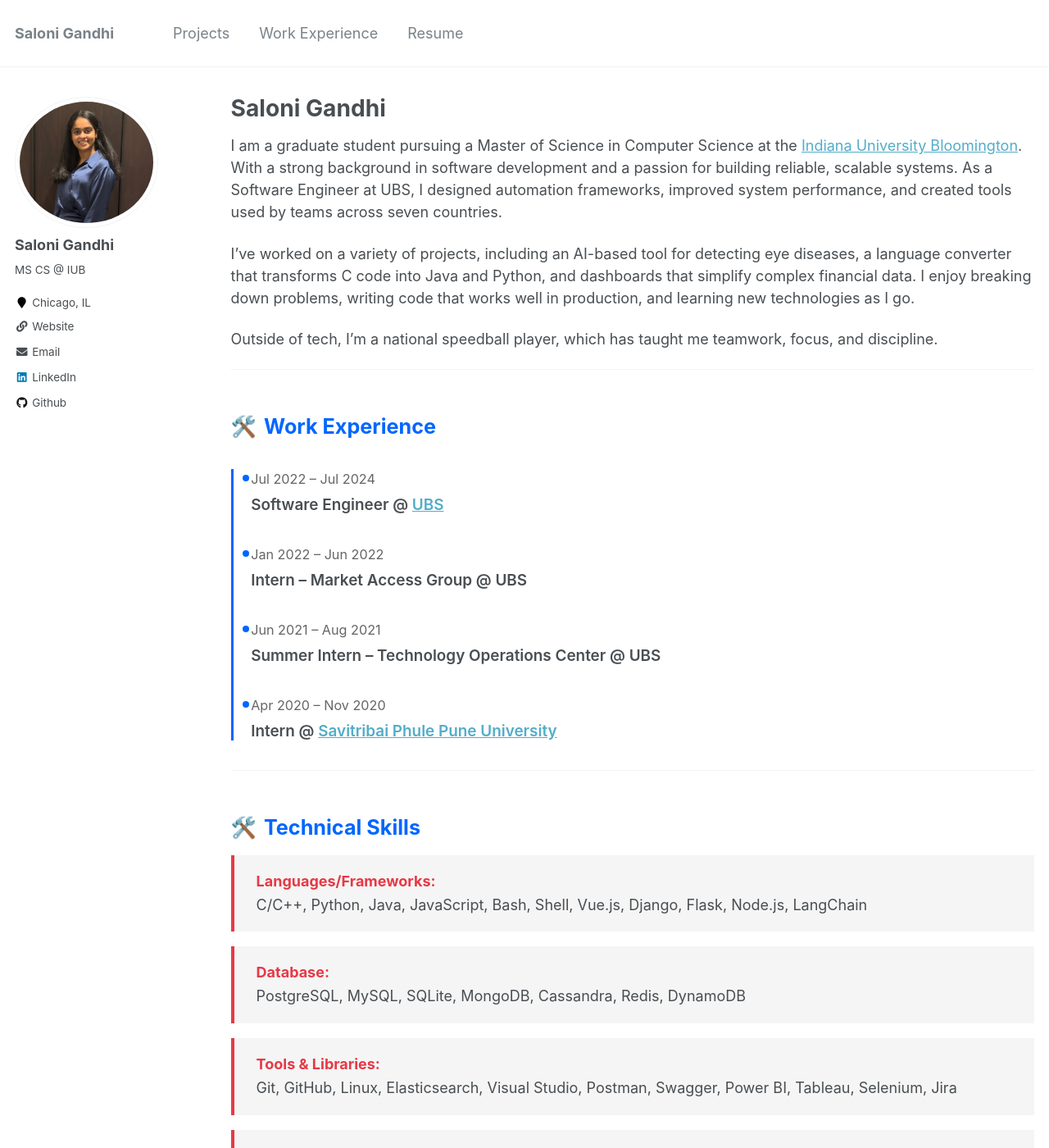
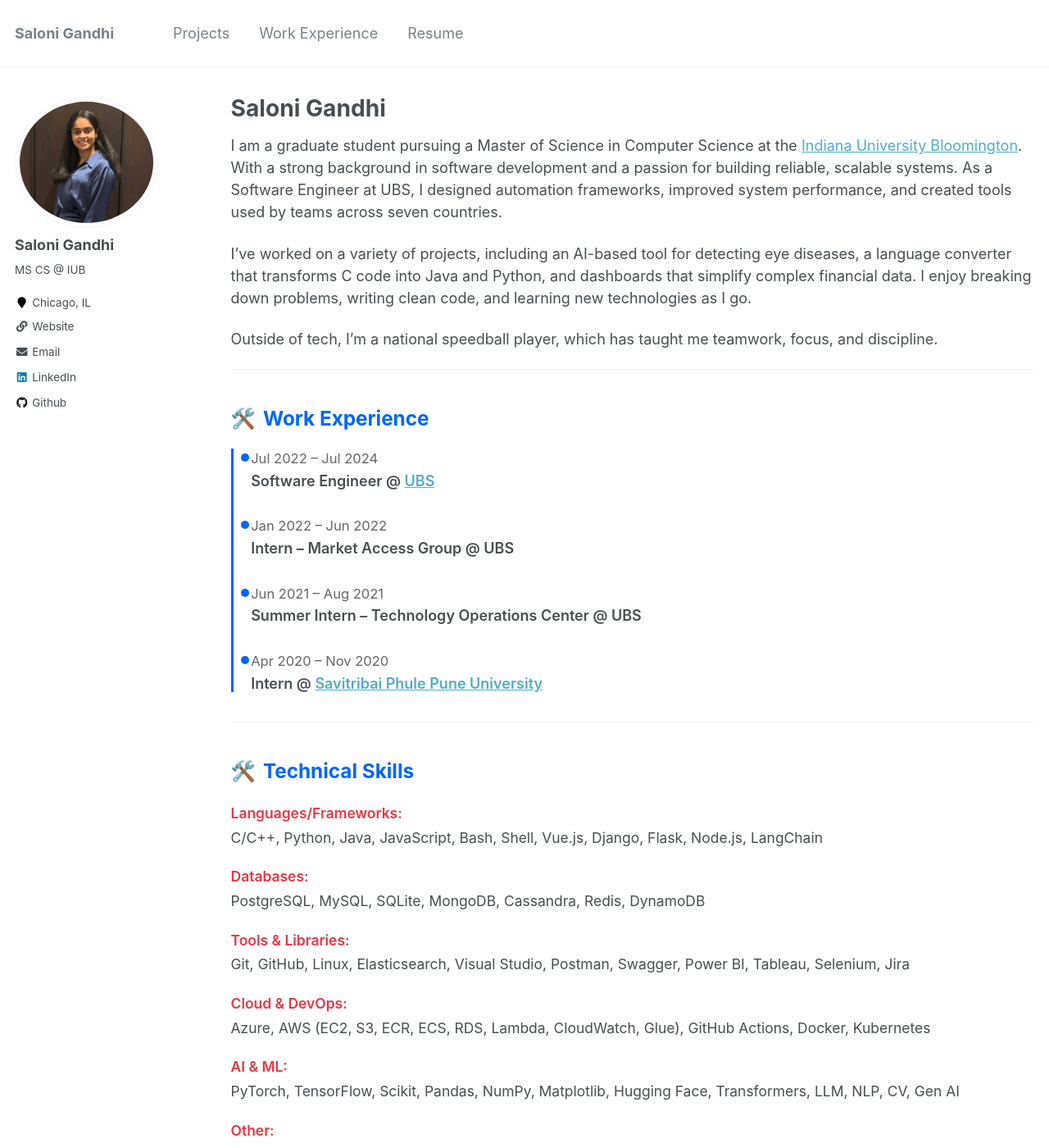
Before and after one commit to saloni111/saloni111.github.io, a Jekyll site: the page built from _pages/about.md, in a window 1280 px wide and 1400 px high. Shown: the whole window at 82% size. Built offline with Jekyll 4.4.1, drawn with Linux system fonts in a browser that asks for light colours; part of the change alters nothing that is shown.

Commit message:
Update about.md

```diff
--- a/_pages/about.md
+++ b/_pages/about.md
@@ -10,54 +10,18 @@ redirect_from:
 ---
 
 <style>
-/* THEME COLORS */
 :root {
   --primary: #0066ff;
-  --secondary: #e63946;
-  --gray: #444;
-  --light-gray: #f5f5f5;
+  --accent: #e63946;
+  --light-gray: #f9f9f9;
 }
 
-/* Timeline Styling */
-.timeline {
-  border-left: 3px solid var(--primary);
-  padding-left: 1.2rem;
-  margin-top: 2rem;
-}
-.timeline-entry {
-  position: relative;
-  margin-bottom: 2rem;
-}
-.timeline-entry::before {
-  content: '';
-  position: absolute;
-  left: -12px;
-  top: 5px;
-  width: 12px;
-  height: 12px;
-  background: var(--primary);
-  border-radius: 50%;
-  border: 2px solid white;
-}
-.timeline-entry h4 {
-  font-size: 1.05rem;
-  font-weight: 600;
-  margin: 0.2rem 0;
-}
-.timeline-entry small {
-  display: block;
-  margin-bottom: 0.5rem;
-  color: #666;
-  font-size: 0.9rem;
-}
-
-/* Section headers */
 .section-title {
-  font-size: 1.4rem;
+  font-size: 1.35rem;
   font-weight: 700;
-  margin-top: 3rem;
-  margin-bottom: 1rem;
   color: var(--primary);
+  margin-top: 2.5rem;
+  margin-bottom: 1.2rem;
   display: flex;
   align-items: center;
   gap: 0.5rem;
@@ -66,16 +30,46 @@ redirect_from:
   content: "🛠️";
 }
 
-/* Skills block styling */
+.timeline {
+  border-left: 3px solid var(--primary);
+  padding-left: 1.2rem;
+  margin-bottom: 2rem;
+}
+.timeline-entry {
+  position: relative;
+  margin-bottom: 1.8rem;
+}
+.timeline-entry::before {
+  content: '';
+  position: absolute;
+  left: -12px;
+  top: 6px;
+  width: 10px;
+  height: 10px;
+  background: var(--primary);
+  border-radius: 50%;
+}
+.timeline-entry small {
+  display: block;
+  color: #666;
+  font-size: 0.92rem;
+  margin-bottom: 0.2rem;
+}
+.timeline-entry h4 {
+  font-size: 1rem;
+  font-weight: 600;
+  margin: 0;
+}
+
+/* Skills list clean and styled */
 .skills-block {
-  background: var(--light-gray);
-  border-left: 4px solid var(--secondary);
-  padding: 1rem 1rem 1rem 1.5rem;
   margin-bottom: 1rem;
-  line-height: 1.6;
+  font-size: 0.97rem;
+  line-height: 1.7;
 }
 .skills-block strong {
-  color: var(--secondary);
+  color: var(--accent);
+  font-weight: 600;
 }
 </style>
 
@@ -84,7 +78,7 @@ I am a graduate student pursuing a Master of Science in Computer Science at the
 </p>
 
 <p>
-I’ve worked on a variety of projects, including an AI-based tool for detecting eye diseases, a language converter that transforms C code into Java and Python, and dashboards that simplify complex financial data. I enjoy breaking down problems, writing code that works well in production, and learning new technologies as I go.
+I’ve worked on a variety of projects, including an AI-based tool for detecting eye diseases, a language converter that transforms C code into Java and Python, and dashboards that simplify complex financial data. I enjoy breaking down problems, writing clean code, and learning new technologies as I go.
 </p>
 
 <p>
@@ -124,7 +118,7 @@ Outside of tech, I’m a national speedball player, which has taught me teamwork
 </div>
 
 <div class="skills-block">
-  <strong>Database:</strong><br>
+  <strong>Databases:</strong><br>
   PostgreSQL, MySQL, SQLite, MongoDB, Cassandra, Redis, DynamoDB
 </div>
 
```
